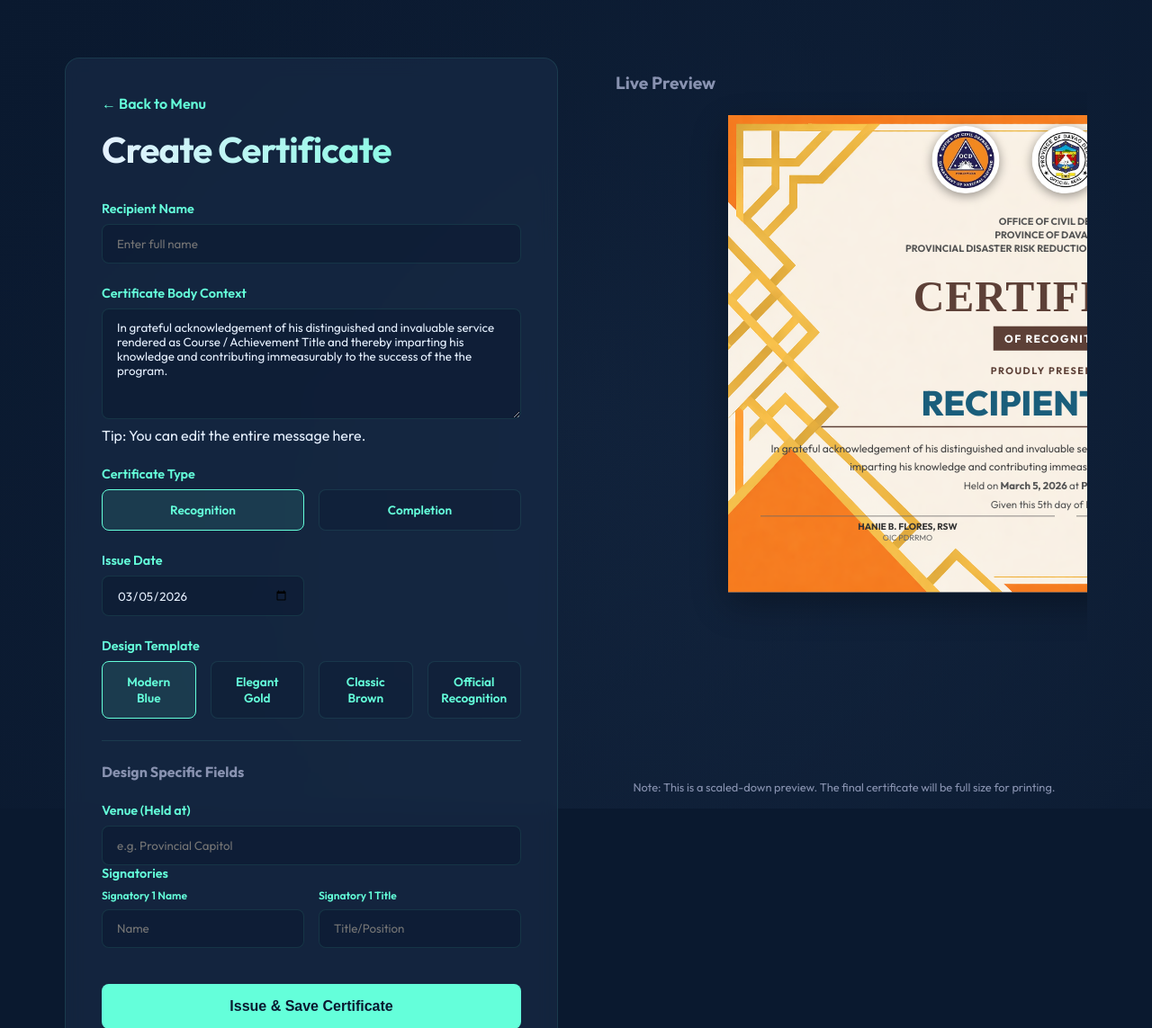
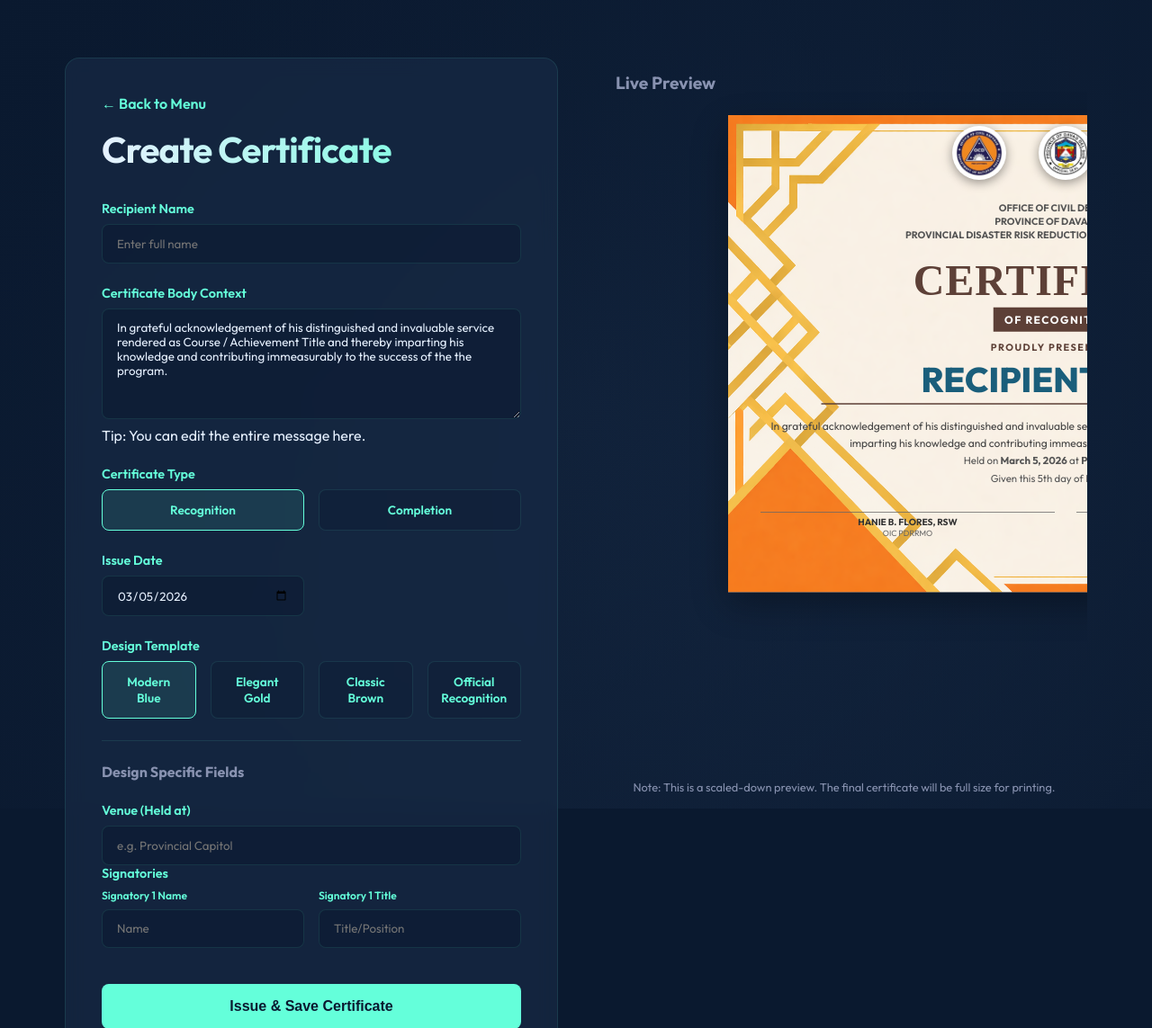
Before and after one commit to qwer12561/certficate, a PHP site: page /create.html in a window 1280 px wide. Shown: the top 1143 px of the page at 90% size. Run offline with PHP 8.4, Linux system fonts and the light colour scheme.

Commit message:
First commit

```diff
--- a/style.css
+++ b/style.css
@@ -351,8 +351,8 @@ body {
 }
 
 .logo-img {
-    height: 100px;
-    width: 100px;
+    height: 80px;
+    width: 80px;
     border-radius: 50%;
     background: white;
     padding: 2px;
@@ -789,7 +789,7 @@ body {
 
 .official-header {
     width: 100%;
-    padding: 1rem 3rem 0.5rem;
+    padding: 1rem 3rem 0.2rem;
     display: flex;
     flex-direction: column;
     align-items: center;
@@ -848,8 +848,8 @@ body {
     letter-spacing: 2px;
     font-size: 1rem;
     position: relative;
-    margin-top: 0.4rem;
-    margin-bottom: 0.8rem;
+    margin-top: 0.2rem;
+    margin-bottom: 0.4rem;
 }
 
 .official-cert-id {
@@ -903,7 +903,7 @@ body {
     font-size: 1rem;
     line-height: 1.6;
     color: #444;
-    margin-bottom: 0.4rem;
+    margin-bottom: 0.2rem;
     /* Reduced from 1rem to move date higher */
     text-align: center;
     width: 100%;
```
